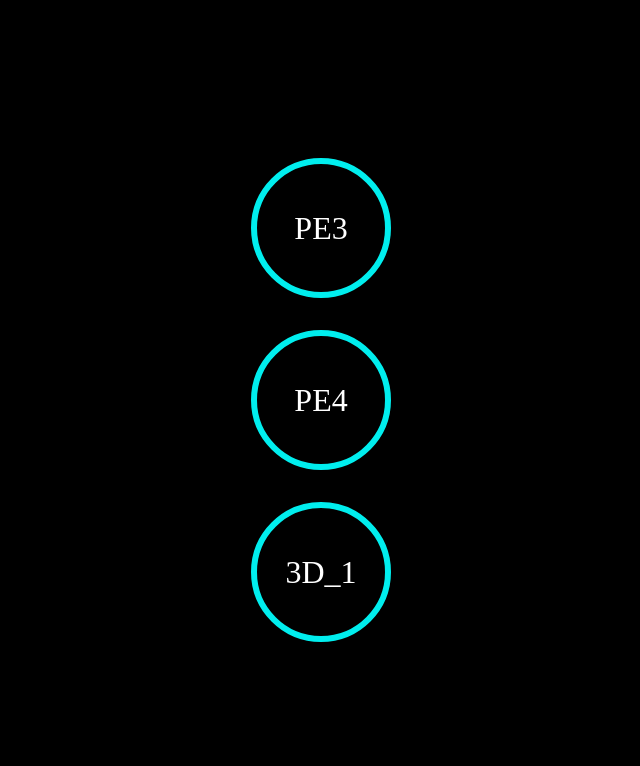
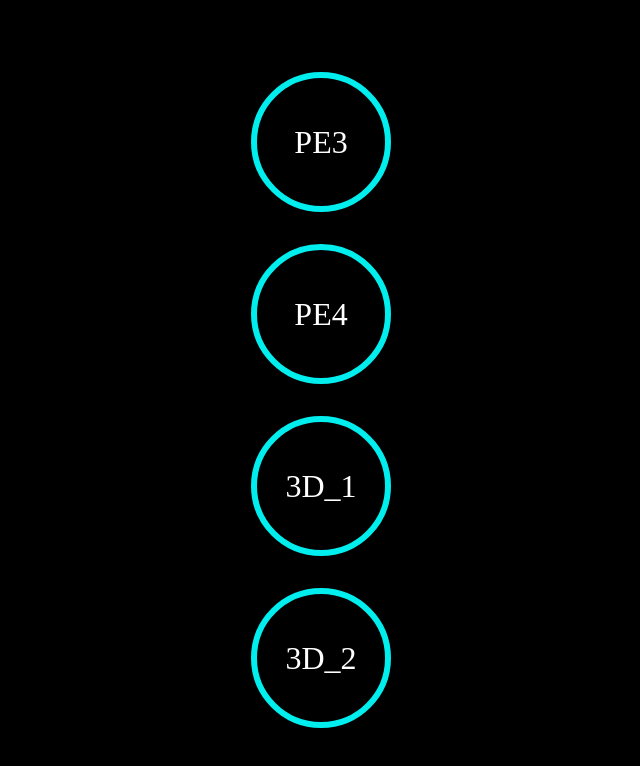
Before and after one commit to KTechi/Test2, a plain HTML site: page docs/index.html in a window 1280 px wide. Shown: the whole page, without its empty margins (319-959 px from the left). Drawn offline with Linux system fonts and the light colour scheme.

Commit message:
Update index.html

```diff
--- a/docs/index.html
+++ b/docs/index.html
@@ -38,5 +38,6 @@
     <a href="pe3/index.html">PE3</a>
     <a href="pe4/index.html">PE4</a>
     <a href="3D_1/index.html">3D_1</a>
+    <a href="3D_2/index.html">3D_2</a>
   </body>
 </html>
```
